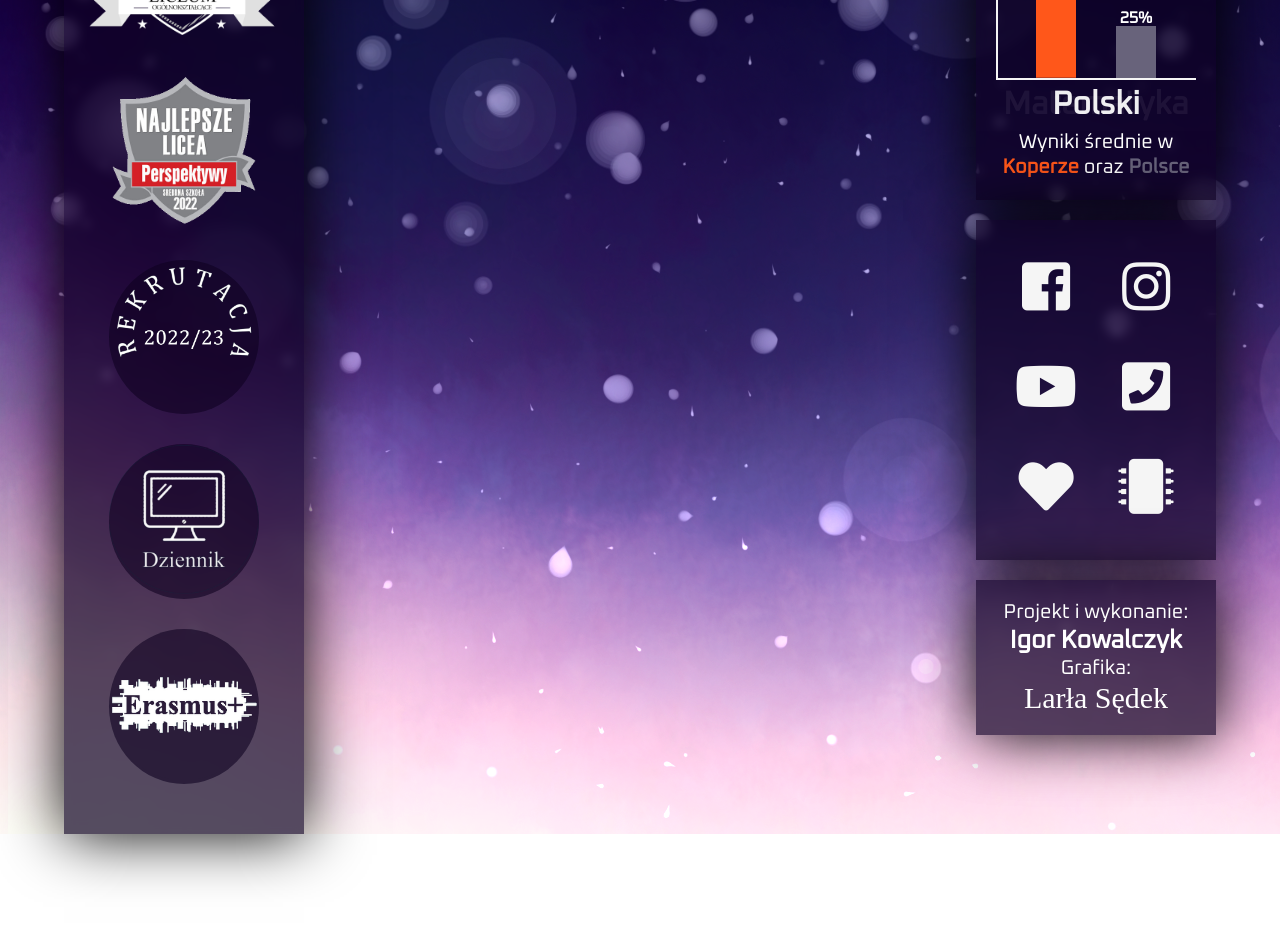
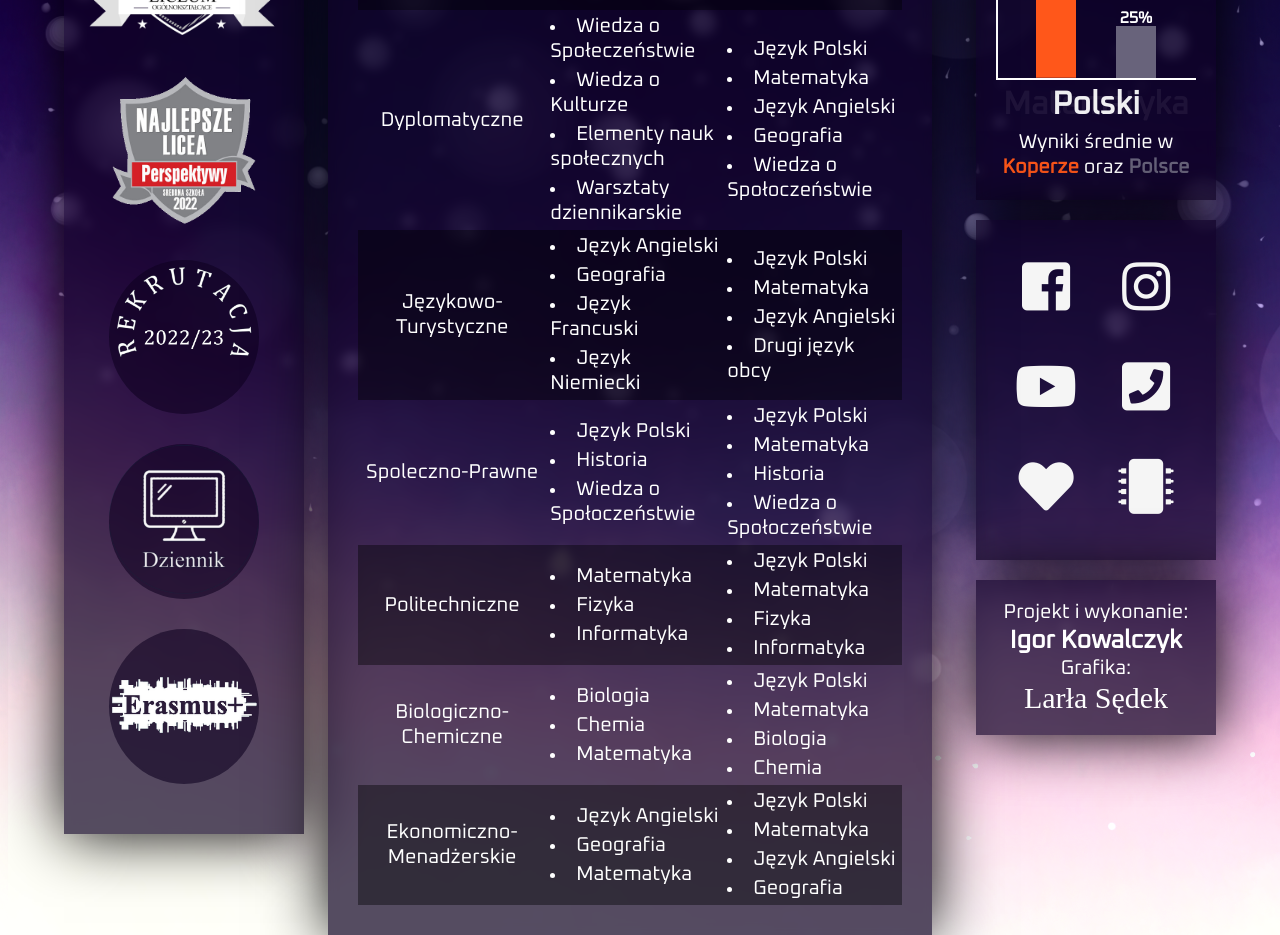
Before and after one commit to Vani-lla/koper-main, a React (Create React App) app: page /rekrutacja in a window 1280 px wide. Shown: the part 340-1275 px from the top of the page. Before the commit the page ends 1174 px from the top, so only its background shows below. Built offline with nearby package versions, Linux system fonts and the light colour scheme; a web font is replaced by a local one.

Commit message:
0.8 (recrutation)

```diff
--- a/src/App.js
+++ b/src/App.js
@@ -7,6 +7,7 @@ import Graphs from './graphs/Graphs';
 import Menubar from './menubar/Menubar';
 import Articles from './articles/Articles';
 import ArticleView from './article-view/ArticleView';
+import Recrutation from './recrutation/Recrutation';
 
 function App() {
     return (
@@ -38,6 +39,7 @@ function App() {
                         <Badges />
                         <Graphs />
                         <Menubar />
+                        <Recrutation />
                     </Fragment>
                 }>
                 </Route>
--- a/src/graphs/Graphs.css
+++ b/src/graphs/Graphs.css
@@ -15,13 +15,13 @@
 .value-line {
     height: calc(100% - 2px);
     width: 2px;
-    background-color: whitesmoke;
+    background-color: white;
 }
 
 .base-line {
     height: 2px;
     width: 100%;
-    background-color: whitesmoke;
+    background-color: white;
 }
 
 .slupek {
--- /dev/null
+++ b/src/recrutation/Recrutation.css
@@ -0,0 +1,55 @@
+.recrutation {
+    position: absolute;
+    top: 25vh; left: calc(10vw + 200px);
+    width: calc(80vw - 420px);
+    padding: 30px;
+    z-index: -1;
+}
+
+.recrutation > table {
+    width: 100%;
+    border-spacing: 0;
+}
+
+.recrutation > table tr {
+    height: 15vh;
+}
+
+.recrutation > table * {
+    text-align: center;
+    text-decoration: none;
+    /* list-style: none; */
+    list-style-position: inside;
+}
+.recrutation > table li {
+    text-align: left;
+    text-decoration: none;
+    /* list-style: none; */
+    list-style-position: inside;
+}
+
+.recrutation > table th {
+    font-size: 30px;
+}
+
+.recrutation > table li {
+    font-size: 20px;
+    margin: 4px;
+}
+
+.recrutation > table td {
+    font-size: 20px;
+    margin: 4px;
+}
+
+.recrutation > table td:first-child {
+    font-size: 20px;
+}
+
+.recrutation > table tr:nth-child(2n) {
+    background-color: rgba(0, 0, 0, .4);
+}
+
+.recrutation > table thead > tr {
+    background-color: rgba(0, 0, 0, .4);
+}
--- /dev/null
+++ b/src/recrutation/Recrutation.js
@@ -0,0 +1,137 @@
+import React from 'react'
+import './Recrutation.css'
+
+export default function Recrutation() {
+    return (
+        <div className='recrutation tile'>
+            <table>
+                <thead>
+                    <tr>
+                        <th>Rozszerzenie</th>
+                        <th>Przedmioty rozszerzone</th>
+                        <th>Przedmioty punktowane</th>
+                    </tr>
+                </thead>
+                <tbody>
+
+                    <tr>
+                        <td>Dyplomatyczne</td>
+                        <td>
+                            <ul>
+                                <li>Wiedza o Społeczeństwie</li>
+                                <li>Wiedza o Kulturze</li>
+                                <li>Elementy nauk społecznych</li>
+                                <li>Warsztaty dziennikarskie</li>
+                            </ul>
+                        </td>
+                        <td>
+                            <ul>
+                                <li>Język Polski</li>
+                                <li>Matematyka</li>
+                                <li>Język Angielski</li>
+                                <li>Geografia</li>
+                                <li>Wiedza o Społoczeństwie</li>
+                            </ul>
+                        </td>
+                    </tr>
+
+                    <tr>
+                        <td>Językowo-Turystyczne</td>
+                        <td>
+                            <ul>
+                                <li>Język Angielski</li>
+                                <li>Geografia</li>
+                                <li>Język Francuski</li>
+                                <li>Język Niemiecki</li>
+                            </ul>
+                        </td>
+                        <td>
+                            <ul>
+                                <li>Język Polski</li>
+                                <li>Matematyka</li>
+                                <li>Język Angielski</li>
+                                <li>Drugi język obcy</li>
+                            </ul>
+                        </td>
+                    </tr>
+
+                    <tr>
+                        <td>Spoleczno-Prawne</td>
+                        <td>
+                            <ul>
+                                <li>Język Polski</li>
+                                <li>Historia</li>
+                                <li>Wiedza o Społoczeństwie</li>
+                            </ul>
+                        </td>
+                        <td>
+                            <ul>
+                                <li>Język Polski</li>
+                                <li>Matematyka</li>
+                                <li>Historia</li>
+                                <li>Wiedza o Społoczeństwie</li>
+                            </ul>
+                        </td>
+                    </tr>
+
+                    <tr>
+                        <td>Politechniczne</td>
+                        <td>
+                            <ul>
+                                <li>Matematyka</li>
+                                <li>Fizyka</li>
+                                <li>Informatyka</li>
+                            </ul>
+                        </td>
+                        <td>
+                            <ul>
+                                <li>Język Polski</li>
+                                <li>Matematyka</li>
+                                <li>Fizyka</li>
+                                <li>Informatyka</li>
+                            </ul>
+                        </td>
+                    </tr>
+
+                    <tr>
+                        <td>Biologiczno-Chemiczne</td>
+                        <td>
+                            <ul>
+                                <li>Biologia</li>
+                                <li>Chemia</li>
+                                <li>Matematyka</li>
+                            </ul>
+                        </td>
+                        <td>
+                            <ul>
+                                <li>Język Polski</li>
+                                <li>Matematyka</li>
+                                <li>Biologia</li>
+                                <li>Chemia</li>
+                            </ul>
+                        </td>
+                    </tr>
+
+                    <tr>
+                        <td>Ekonomiczno-Menadżerskie</td>
+                        <td>
+                            <ul>
+                                <li>Język Angielski</li>
+                                <li>Geografia</li>
+                                <li>Matematyka</li>
+                            </ul>
+                        </td>
+                        <td>
+                            <ul>
+                                <li>Język Polski</li>
+                                <li>Matematyka</li>
+                                <li>Język Angielski</li>
+                                <li>Geografia</li>
+                            </ul>
+                        </td>
+                    </tr>
+                </tbody>
+            </table>
+        </div>
+    )
+}
```
